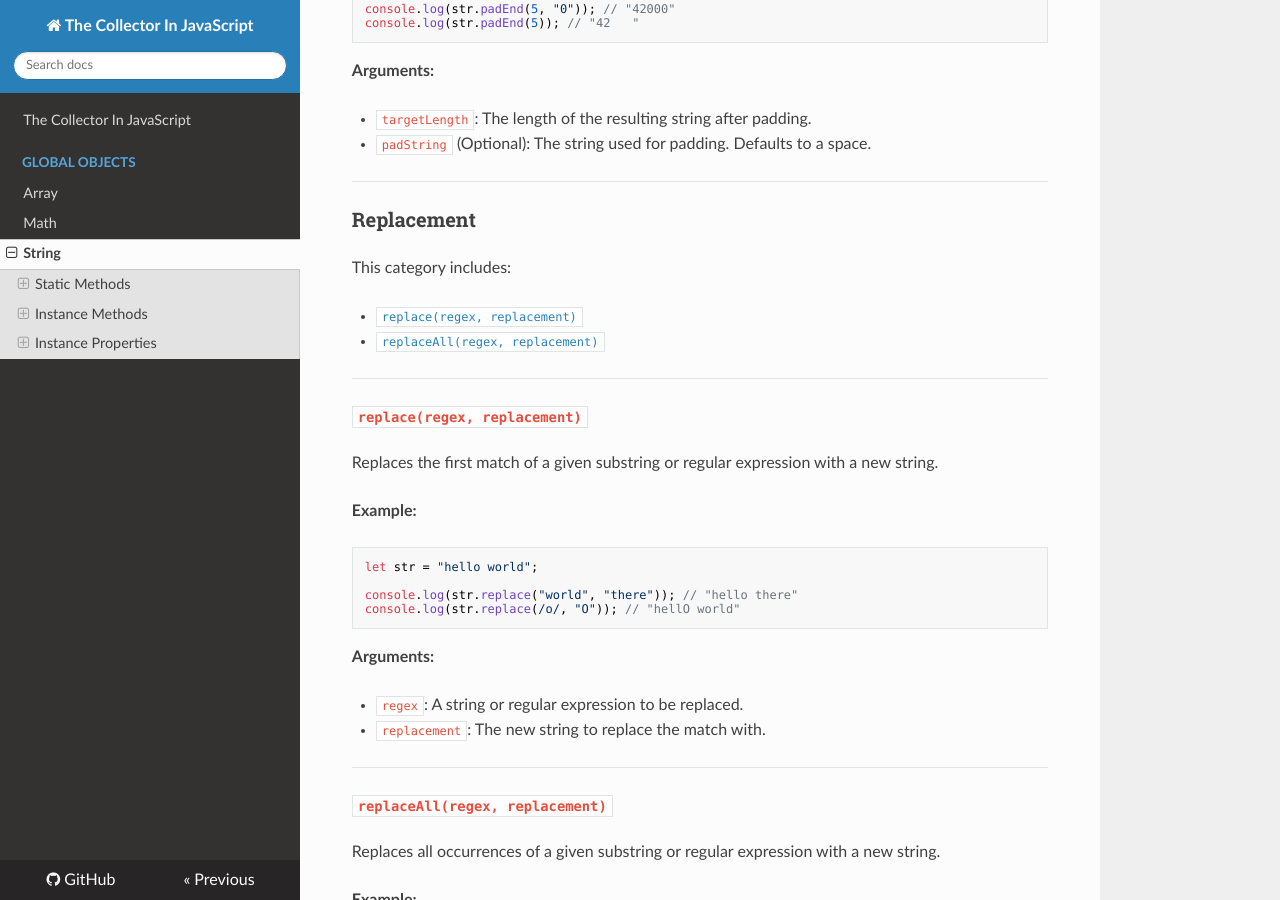
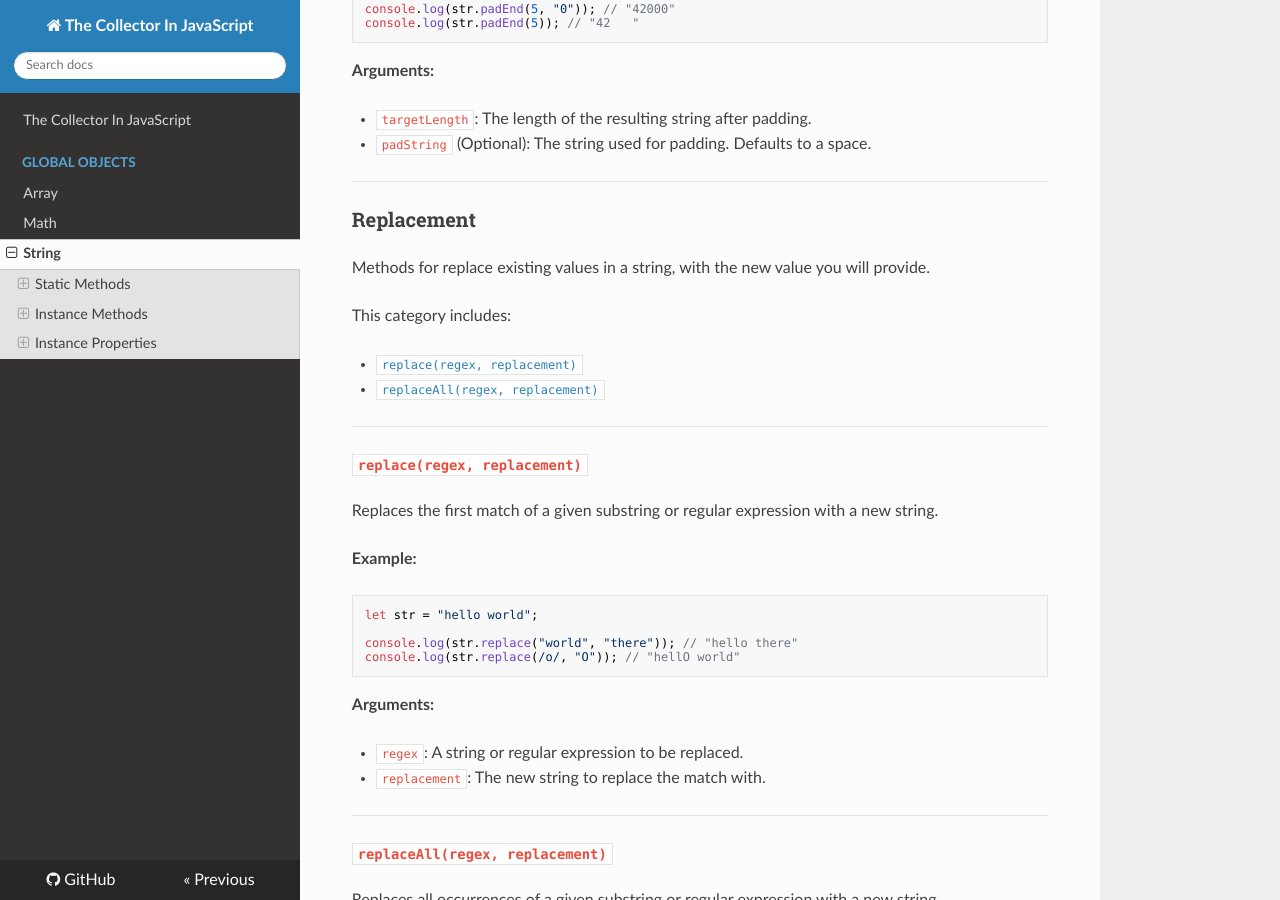
Before and after one commit to zyahya/the-collector-in-js, an MkDocs documentation site: the page built from docs/Global_Objects/String.md, in a window 1280 px wide and 900 px high, scrolled down 11056 px. Built offline with MkDocs 1.6.1, drawn with Linux system fonts in a browser that asks for light colours; nearby versions of some CDN libraries.

Commit message:
add missed discriptions

```diff
--- a/docs/Global_Objects/String.md
+++ b/docs/Global_Objects/String.md
@@ -546,6 +546,8 @@ console.log(str.padEnd(5)); // "42   "
 
 ### Replacement
 
+Methods for replace existing values in a string, with the new value you will provide.
+
 This category includes:
 
 - [`replace(regex, replacement)`](#replaceregex-replacement)
```
